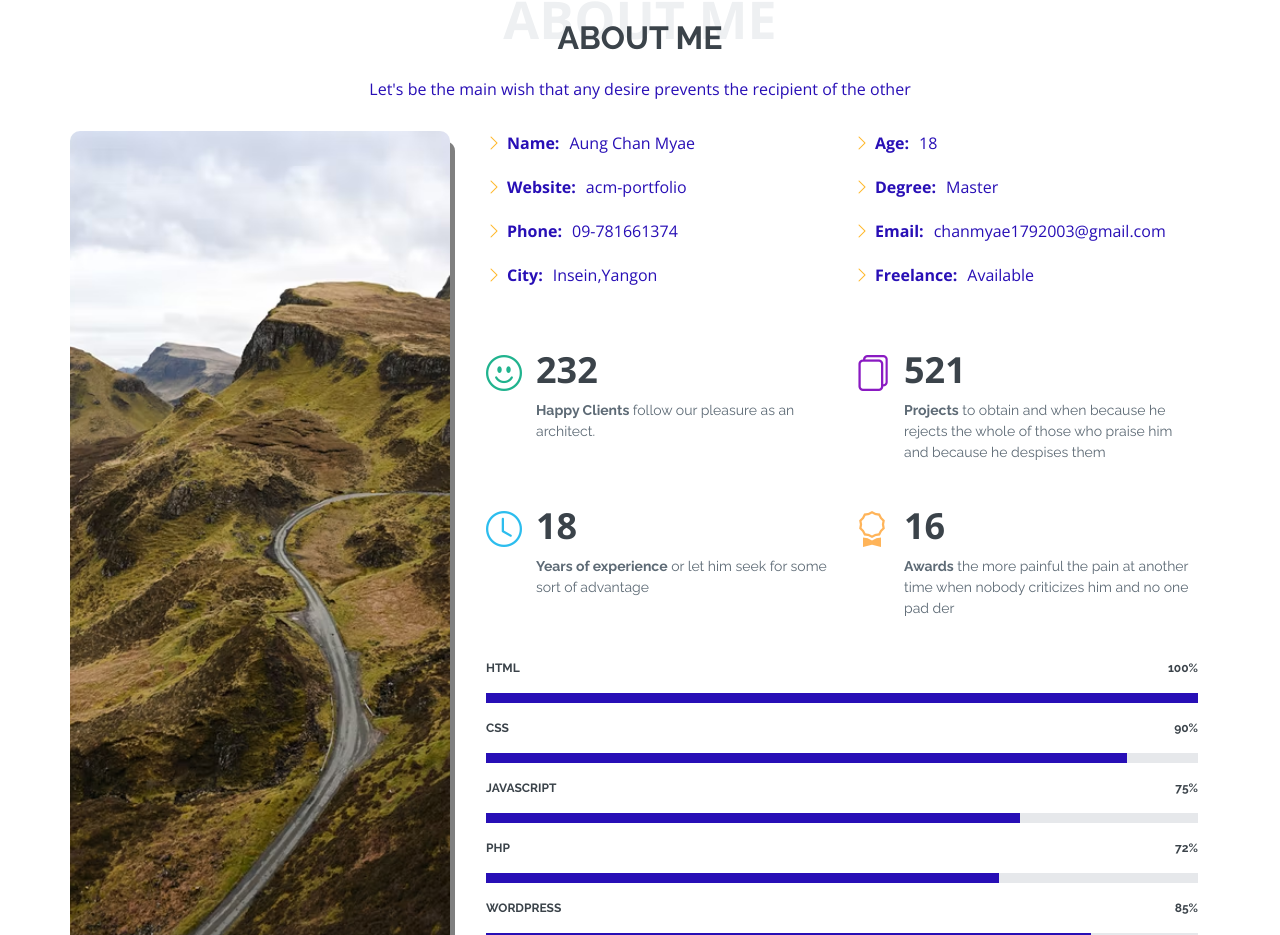
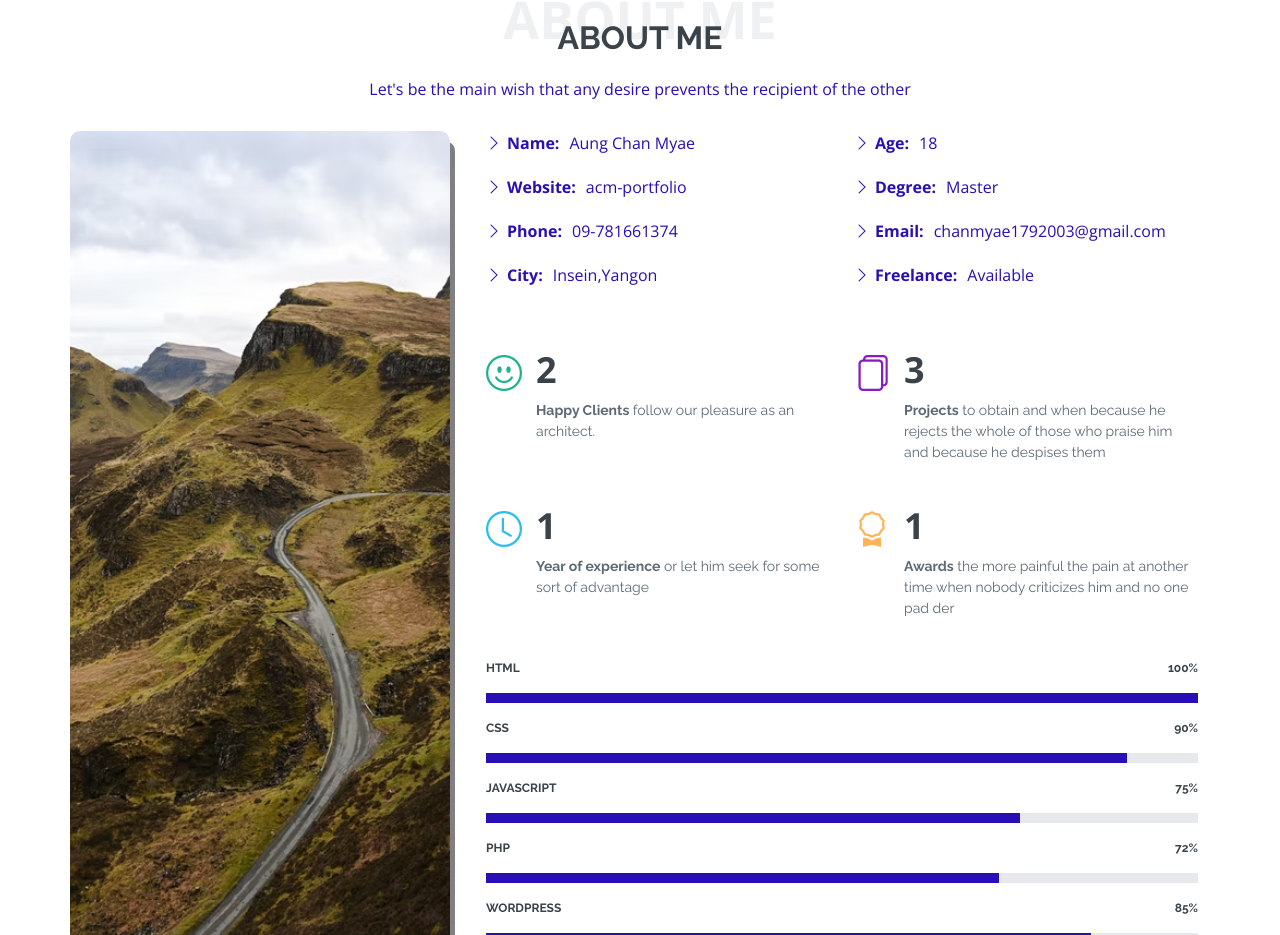
Before and after one commit to AungChan17/acm-portfolio.github.io, a plain HTML site: page index.html in a window 1280 px wide. Shown: the part 871-1806 px from the top of the page. Drawn offline with nearby package versions, Linux system fonts and the light colour scheme.

Commit message:
updated index

```diff
--- a/assets/css/style.css
+++ b/assets/css/style.css
@@ -478,7 +478,7 @@ section {
 .about .content ul i {
   font-size: 16px;
   margin-right: 5px;
-  color: #ffb727;
+  color: #280fb6;
   line-height: 0;
 }
 .about .content p:last-child {
--- a/index.html
+++ b/index.html
@@ -10,8 +10,8 @@
   <meta content="" name="keywords">
 
   <!-- Favicons -->
-  <link href="assets/img/favorites.png" rel="icon">
-  <link href="assets/img/star-svgrepo-com.svg" rel="apple-touch-icon">
+  <link href="assets/img/peace.png" rel="icon">
+  <link href="assets/img/apple-touch-icon.png" rel="apple-touch-icon">
 
   <!-- Google Fonts -->
   <link href="https://fonts.googleapis.com/css?family=Open+Sans:300,300i,400,400i,600,600i,700,700i|Raleway:300,300i,400,400i,500,500i,600,600i,700,700i|Satisfy" rel="stylesheet">
@@ -107,7 +107,7 @@
                 <div class="col-md-6 mt-5 d-md-flex align-items-md-stretch">
                   <div class="count-box">
                     <i class="bi bi-emoji-smile" style="color: #20b38e;"></i>
-                    <span data-purecounter-start="0" data-purecounter-end="232" data-purecounter-duration="1" class="purecounter"></span>
+                    <span data-purecounter-start="0" data-purecounter-end="2" data-purecounter-duration="1" class="purecounter"></span>
                     <p><strong>Happy Clients</strong> follow our pleasure as an architect.</p>
                   </div>
                 </div>
@@ -115,7 +115,7 @@
                 <div class="col-md-6 mt-5 d-md-flex align-items-md-stretch">
                   <div class="count-box">
                     <i class="bi bi-files" style="color: #8a1ac2;"></i>
-                    <span data-purecounter-start="0" data-purecounter-end="521" data-purecounter-duration="1" class="purecounter"></span>
+                    <span data-purecounter-start="0" data-purecounter-end="3" data-purecounter-duration="1" class="purecounter"></span>
                     <p><strong>Projects</strong> to obtain and when because he rejects the whole of those who praise him and because he despises them</p>
                   </div>
                 </div>
@@ -123,15 +123,15 @@
                 <div class="col-md-6 mt-5 d-md-flex align-items-md-stretch">
                   <div class="count-box">
                     <i class="bi bi-clock" style="color: #2cbdee;"></i>
-                    <span data-purecounter-start="0" data-purecounter-end="18" data-purecounter-duration="1" class="purecounter"></span>
-                    <p><strong>Years of experience</strong> or let him seek for some sort of advantage</p>
+                    <span data-purecounter-start="0" data-purecounter-end="1" data-purecounter-duration="1" class="purecounter"></span>
+                    <p><strong>Year of experience</strong> or let him seek for some sort of advantage</p>
                   </div>
                 </div>
 
                 <div class="col-md-6 mt-5 d-md-flex align-items-md-stretch">
                   <div class="count-box">
                     <i class="bi bi-award" style="color: #ffb459;"></i>
-                    <span data-purecounter-start="0" data-purecounter-end="16" data-purecounter-duration="1" class="purecounter"></span>
+                    <span data-purecounter-start="0" data-purecounter-end="1" data-purecounter-duration="1" class="purecounter"></span>
                     <p><strong>Awards</strong> the more painful the pain at another time when nobody criticizes him and no one pad der</p>
                   </div>
                 </div>
```
Also changed, not shown: assets/img/peace.png (added).
